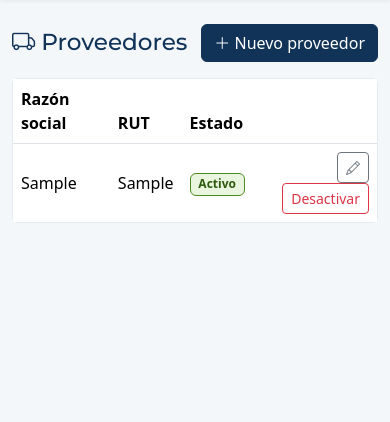
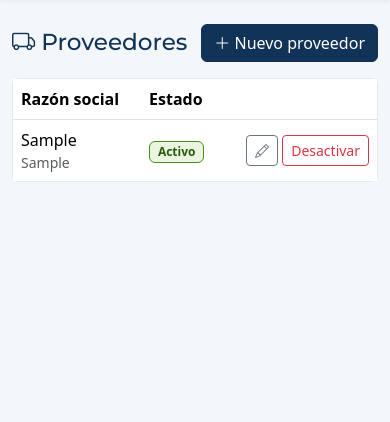
Before and after one commit to Trinity-Codex/Proyecto_CondoHub, a Django app: page /proveedores/ in a window 390 px wide. Shown: the part 68-490 px from the top of the page. Run offline with Django 5.2, Linux system fonts and the light colour scheme; a user stored in the database is signed in; tables that the repository leaves empty hold one stand-in row (values such as "Sample post").

Commit message:
RUT del proveedor bajo el nombre en el celular (Refs #97)
Co-Authored-By: Claude Opus 5.5 <noreply@anthropic.com>

```diff
--- a/apps/proveedores/templates/proveedores/lista.html
+++ b/apps/proveedores/templates/proveedores/lista.html
@@ -16,13 +16,13 @@
     <caption class="visually-hidden">Proveedores del condominio</caption>
     {# En el celular (RNF03) se ocultan rubro y contacto para que razón social, RUT, estado y acciones quepan sin desplazar la tabla. #}
     <thead>
-      <tr><th scope="col">Razón social</th><th scope="col">RUT</th><th scope="col" class="d-none d-md-table-cell">Rubro</th><th scope="col" class="d-none d-md-table-cell">Contacto</th><th scope="col">Estado</th>{% if es_admin %}<th scope="col"><span class="visually-hidden">Acciones</span></th>{% endif %}</tr>
+      <tr><th scope="col">Razón social</th><th scope="col" class="d-none d-md-table-cell">RUT</th><th scope="col" class="d-none d-md-table-cell">Rubro</th><th scope="col" class="d-none d-md-table-cell">Contacto</th><th scope="col">Estado</th>{% if es_admin %}<th scope="col"><span class="visually-hidden">Acciones</span></th>{% endif %}</tr>
     </thead>
     <tbody>
       {% for p in proveedores %}
       <tr class="{% if not p.activo %}text-muted{% endif %}">
-        <td>{{ p.razon_social }}</td>
-        <td class="text-nowrap">{{ p.rut|rut }}</td>
+        <td>{{ p.razon_social }}{# En el celular el RUT va bajo el nombre: su columna no cabe junto a estado y acciones. #}<div class="small text-muted text-nowrap d-md-none">{{ p.rut|rut }}</div></td>
+        <td class="text-nowrap d-none d-md-table-cell">{{ p.rut|rut }}</td>
         <td class="d-none d-md-table-cell">{{ p.rubro }}</td>
         <td class="d-none d-md-table-cell">
           {{ p.contacto|default:"—" }}
```
